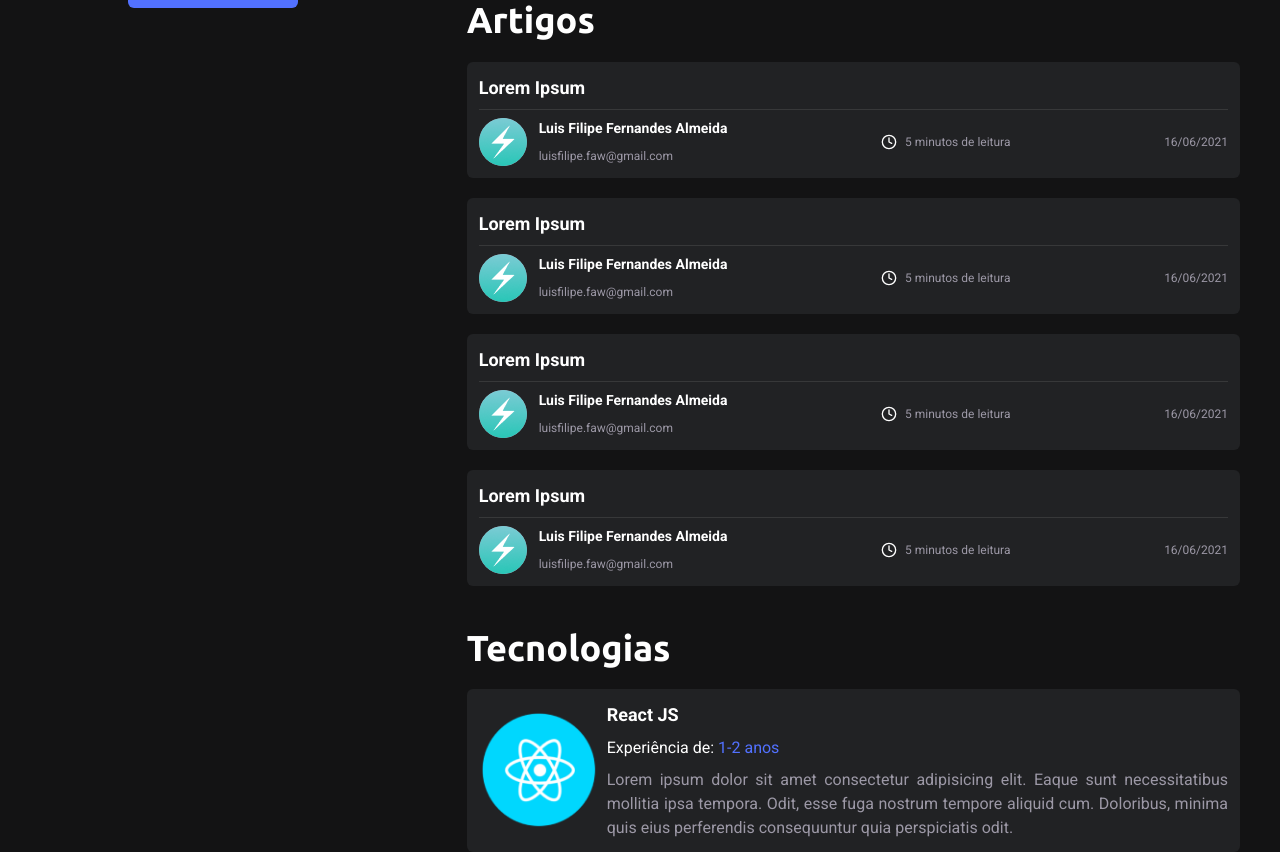
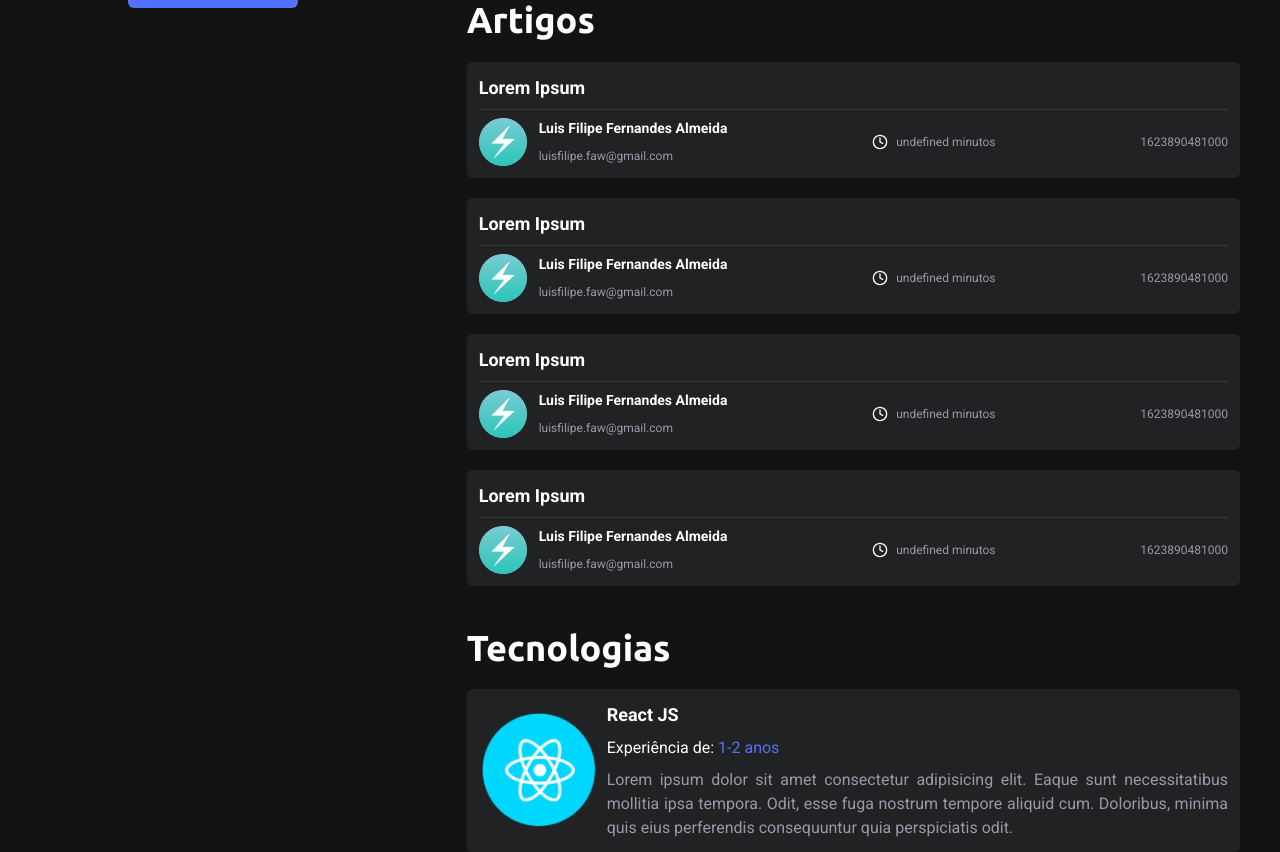
Before and after one commit to hackateam-exreact/frontend, a Next.js app: page /dev/profile/1 in a window 1280 px wide. Shown: the part 911-1763 px from the top of the page. Built offline with nearby package versions, Linux system fonts and the light colour scheme.

Commit message:
Add dynamic values

```diff
--- a/src/components/Profile/ArticleItem.tsx
+++ b/src/components/Profile/ArticleItem.tsx
@@ -22,11 +22,13 @@ export function ArticleItem({ user, article }: ArticleItemProps) {
         <HStack>
           <Icon as={FiClock} />
           <Text fontSize="xs" color="gray.500">
-            5 minutos de leitura
+            {`${article.readingTime} ${
+              article.readingTime === 1 ? 'minuto' : 'minutos'
+            }`}
           </Text>
         </HStack>
         <Text fontSize="xs" color="gray.500">
-          16/06/2021
+          {article.created_at}
         </Text>
       </Flex>
     </ProfileSectionItemContainer>
```
